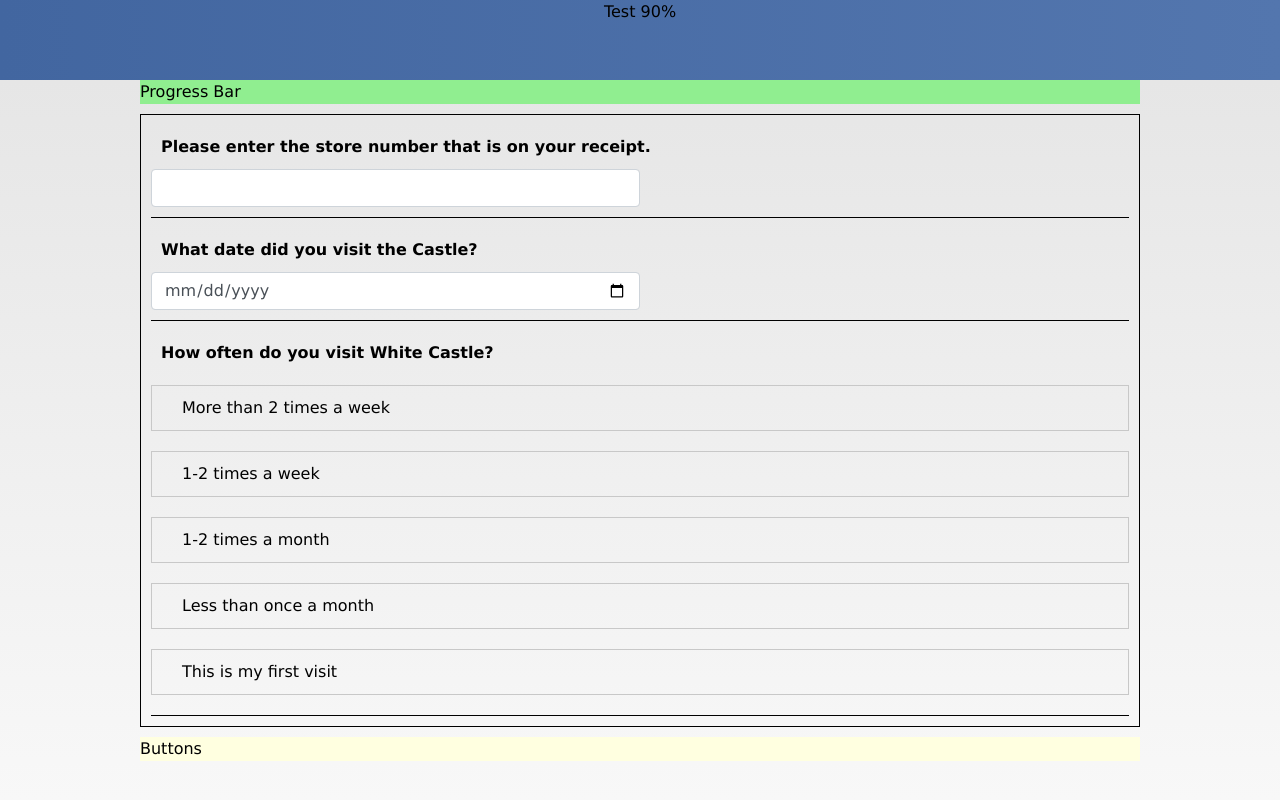
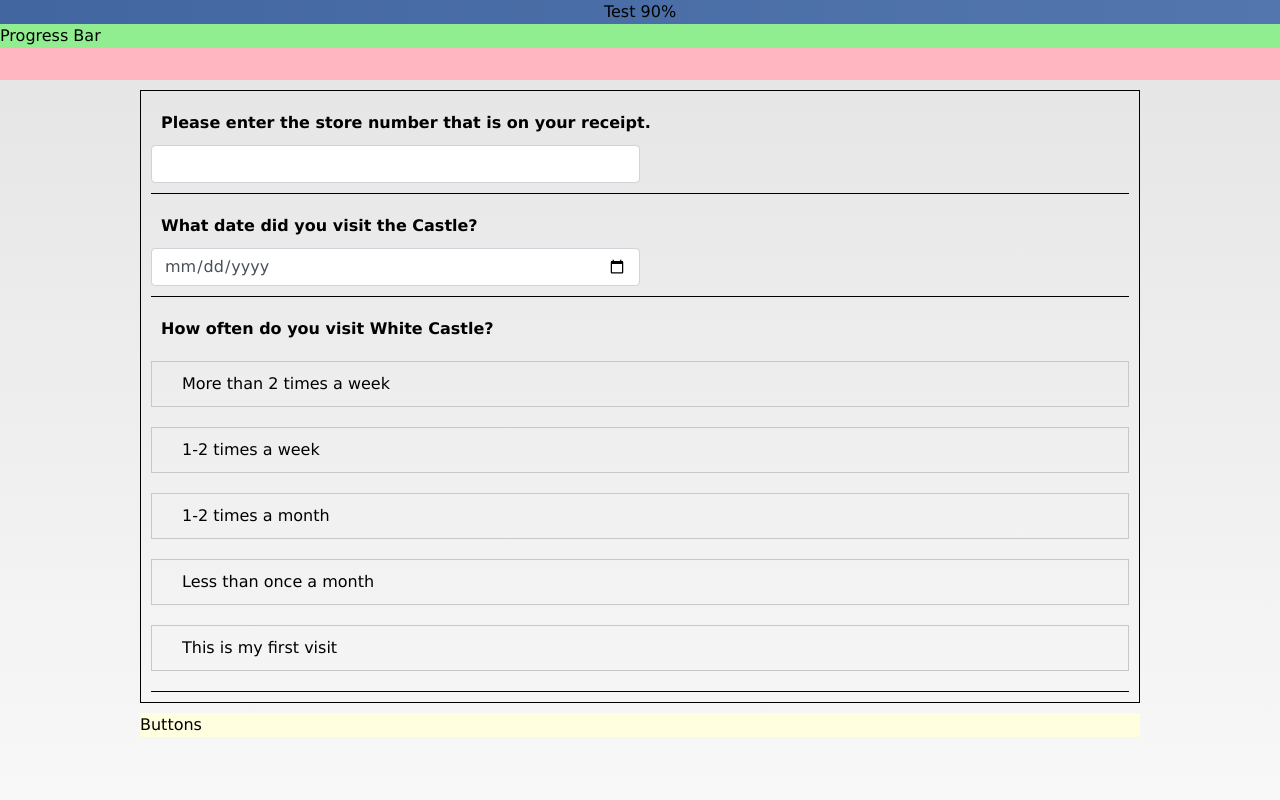
Before and after one commit to tatempro/tatempro.github.io, a plain HTML site: page index.html in a window 1280 px wide. Drawn offline with Linux system fonts and the light colour scheme.

Commit message:
always on top

```diff
--- a/css/main.css
+++ b/css/main.css
@@ -20,18 +20,23 @@ body {
 
 #header {
   display: flex;
-  height: 10%;
-  background-color: RGB(66, 102, 160);
-  background-image: linear-gradient(
-    to right,
-    RGB(66, 102, 160),
-    RGB(83, 118, 174)
-  );
+  height: 80px;
+  flex-direction: column;
+  position: fixed;
+  top: 0px;
+  width: 100%;
+  background-color: lightpink;
 }
 
 #headerImageContainer {
     width: 100%;
     text-align: center;
+    background-color: RGB(66, 102, 160);
+    background-image: linear-gradient(
+      to right,
+      RGB(66, 102, 160),
+      RGB(83, 118, 174)
+    );
 }
 
 #headerImageContainer img {
@@ -43,6 +48,7 @@ body {
   flex-grow: 1;
   flex-direction: row;
   justify-content: center;
+  margin-top: 80px;
 }
 
 #footer {
--- a/index.html
+++ b/index.html
@@ -13,10 +13,10 @@
     <div id="screen">
       <div id="header">
         <div id="headerImageContainer">Test 90%</div>
+        <div id="progressBarContainer">Progress Bar</div>
       </div>
       <div id="content">
         <div id="contentContainer">
-          <div id="progressBarContainer">Progress Bar</div>
           <div id="surveyContainer">
             <div class="questionAndAnswerContainer">
               <div class="question">
```
